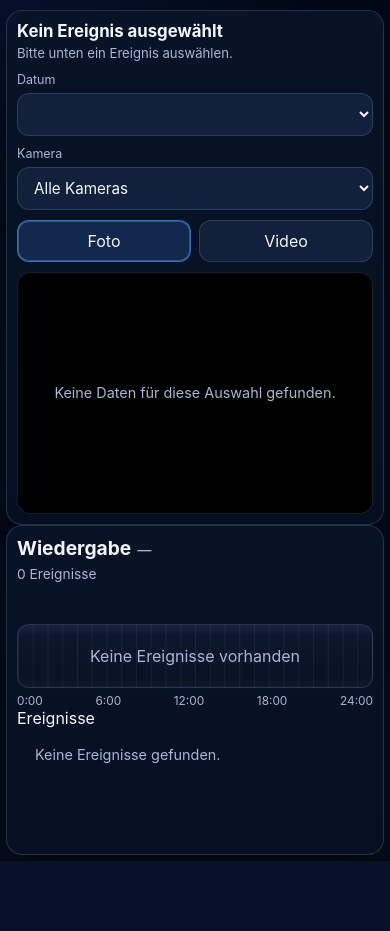
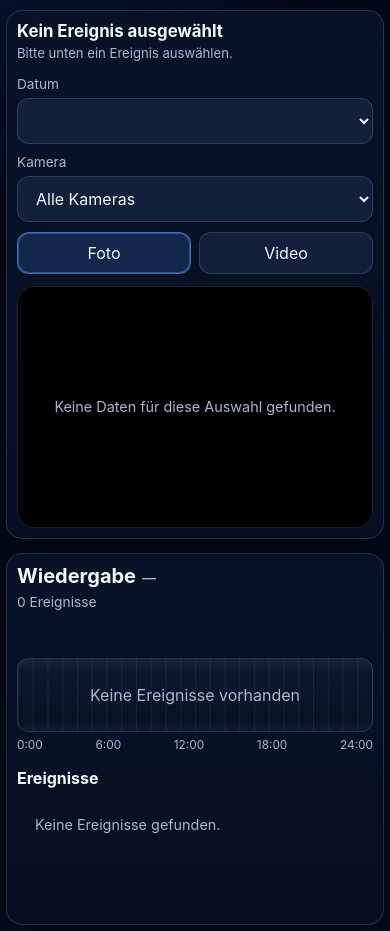
Before and after one commit to BenjiMcKenzie/reolink-timeline-viewer, a FastAPI app: page / in a window 390 px wide. Shown: the part 110-1041 px from the top of the page. Before the commit the page ends 971 px from the top, so only its background shows below. Run offline with FastAPI, Linux system fonts and the light colour scheme; data that the repository does not hold is empty.

Commit message:
Aktualisieren von styles.css

```diff
--- a/app/static/styles.css
+++ b/app/static/styles.css
@@ -50,7 +50,7 @@
 
 .app-shell {
   width: 100%;
-  max-width: 1500px;
+  max-width: 1680px;
   margin: 0 auto;
 }
 
@@ -87,10 +87,16 @@
   border-color: var(--border-strong);
 }
 
-.playback-shell {
+.main-layout {
   display: grid;
-  grid-template-rows: auto auto;
+  grid-template-columns: minmax(0, 2fr) minmax(340px, 520px);
   gap: 14px;
+  align-items: start;
+}
+
+.viewer-column,
+.timeline-column {
+  min-width: 0;
 }
 
 .player-panel,
@@ -109,9 +115,8 @@
 
 .player-topbar {
   display: flex;
-  justify-content: space-between;
-  align-items: flex-start;
-  gap: 18px;
+  flex-direction: column;
+  gap: 14px;
   margin-bottom: 12px;
 }
 
@@ -120,7 +125,7 @@
 }
 
 .player-camera {
-  font-size: 1.55rem;
+  font-size: 1.7rem;
   font-weight: 700;
   line-height: 1.1;
   word-break: break-word;
@@ -134,17 +139,17 @@
 }
 
 .player-actions {
-  display: flex;
+  display: grid;
+  grid-template-columns: minmax(180px, 220px) minmax(180px, 220px) auto;
+  gap: 12px;
   align-items: end;
-  gap: 12px;
-  flex-wrap: wrap;
-  justify-content: flex-end;
 }
 
 .select-wrap {
   display: flex;
   flex-direction: column;
   gap: 6px;
+  min-width: 0;
 }
 
 .select-wrap label {
@@ -153,8 +158,8 @@
 }
 
 .select-wrap select {
-  min-width: 210px;
-  max-width: 100%;
+  width: 100%;
+  min-width: 0;
   border: 1px solid var(--border);
   background: rgba(19, 33, 61, 0.98);
   color: var(--text);
@@ -165,6 +170,7 @@
 .mode-switch {
   display: inline-flex;
   gap: 8px;
+  justify-self: start;
 }
 
 .mode-button {
@@ -193,7 +199,7 @@
 
 .viewer-stage {
   width: 100%;
-  min-height: 420px;
+  min-height: 540px;
   display: flex;
   align-items: center;
   justify-content: center;
@@ -205,7 +211,7 @@
   display: block;
   width: 100%;
   max-width: 100%;
-  max-height: 72vh;
+  max-height: 78vh;
   object-fit: contain;
   background: #000;
 }
@@ -218,18 +224,19 @@
 
 .playback-panel {
   padding: 14px;
+  position: sticky;
+  top: 12px;
 }
 
 .playback-header {
   display: flex;
-  justify-content: space-between;
-  align-items: center;
-  gap: 16px;
-  margin-bottom: 12px;
+  flex-direction: column;
+  gap: 6px;
+  margin-bottom: 14px;
 }
 
 .playback-title {
-  font-size: 2rem;
+  font-size: 1.8rem;
   font-weight: 700;
   display: flex;
   align-items: baseline;
@@ -238,14 +245,14 @@
 }
 
 #selectedMonthLabel {
-  font-size: 1.05rem;
+  font-size: 1rem;
   color: var(--muted);
   font-weight: 500;
 }
 
 .playback-stats {
   color: var(--muted);
-  font-size: 1rem;
+  font-size: 0.95rem;
 }
 
 .day-strip-wrap,
@@ -257,7 +264,7 @@
 }
 
 .day-strip-wrap {
-  margin-bottom: 12px;
+  margin-bottom: 14px;
 }
 
 .day-strip {
@@ -297,6 +304,83 @@
   border-color: var(--border-strong);
   background: linear-gradient(180deg, rgba(31, 70, 148, 0.88), rgba(22, 52, 111, 0.88));
   box-shadow: 0 0 0 1px rgba(74, 147, 255, 0.32);
+}
+
+.timeline-wrap {
+  margin-bottom: 16px;
+}
+
+.timeline-track {
+  position: relative;
+  width: 100%;
+  height: 120px;
+  border: 1px solid var(--border);
+  border-radius: 16px;
+  overflow: hidden;
+  background:
+    linear-gradient(to right, rgba(255,255,255,0.06) 1px, transparent 1px) 0 0 / calc(100% / 24) 100%,
+    linear-gradient(180deg, rgba(12, 25, 48, 0.98), rgba(8, 18, 36, 0.98));
+}
+
+.timeline-track::after {
+  content: "";
+  position: absolute;
+  inset: 0;
+  pointer-events: none;
+  background:
+    linear-gradient(to bottom, rgba(255,255,255,0.05), transparent 18%, transparent 82%, rgba(255,255,255,0.03));
+}
+
+.timeline-scale {
+  display: flex;
+  justify-content: space-between;
+  color: var(--muted);
+  font-size: 0.92rem;
+  margin-top: 10px;
+}
+
+.timeline-marker {
+  position: absolute;
+  bottom: 0;
+  transform: translateX(-50%);
+  width: 26px;
+  border: 0;
+  border-radius: 10px 10px 12px 12px;
+  background: linear-gradient(180deg, rgba(89, 154, 255, 0.88), rgba(63, 120, 232, 0.78));
+  cursor: pointer;
+  opacity: 0.82;
+  transition: 0.16s ease;
+  box-shadow: inset 0 0 0 1px rgba(162, 199, 255, 0.16);
+}
+
+.timeline-marker:hover {
+  opacity: 1;
+}
+
+.timeline-marker.active {
+  background: linear-gradient(180deg, rgba(110, 175, 255, 0.98), rgba(74, 147, 255, 0.95));
+  box-shadow:
+    0 0 0 3px rgba(74, 147, 255, 0.20),
+    inset 0 0 0 1px rgba(193, 220, 255, 0.24);
+  opacity: 1;
+}
+
+.timeline-empty {
+  height: 100%;
+  display: grid;
+  place-items: center;
+  color: var(--muted);
+}
+
+.filmstrip-section {
+  margin-top: 8px;
+}
+
+.filmstrip-header {
+  font-size: 1rem;
+  font-weight: 700;
+  color: var(--text);
+  margin-bottom: 10px;
 }
 
 .events-filmstrip {
@@ -362,73 +446,6 @@
   line-height: 1.15;
 }
 
-.timeline-wrap {
-  margin-top: 8px;
-  width: 100%;
-}
-
-.timeline-track {
-  position: relative;
-  width: 100%;
-  height: 92px;
-  border: 1px solid var(--border);
-  border-radius: 16px;
-  overflow: hidden;
-  background:
-    linear-gradient(to right, rgba(255,255,255,0.06) 1px, transparent 1px) 0 0 / calc(100% / 24) 100%,
-    linear-gradient(180deg, rgba(12, 25, 48, 0.98), rgba(8, 18, 36, 0.98));
-}
-
-.timeline-track::after {
-  content: "";
-  position: absolute;
-  inset: 0;
-  pointer-events: none;
-  background:
-    linear-gradient(to bottom, rgba(255,255,255,0.05), transparent 18%, transparent 82%, rgba(255,255,255,0.03));
-}
-
-.timeline-scale {
-  display: flex;
-  justify-content: space-between;
-  color: var(--muted);
-  font-size: 0.95rem;
-  margin-top: 10px;
-}
-
-.timeline-marker {
-  position: absolute;
-  bottom: 0;
-  transform: translateX(-50%);
-  width: 26px;
-  border: 0;
-  border-radius: 10px 10px 12px 12px;
-  background: linear-gradient(180deg, rgba(89, 154, 255, 0.88), rgba(63, 120, 232, 0.78));
-  cursor: pointer;
-  opacity: 0.82;
-  transition: 0.16s ease;
-  box-shadow: inset 0 0 0 1px rgba(162, 199, 255, 0.16);
-}
-
-.timeline-marker:hover {
-  opacity: 1;
-}
-
-.timeline-marker.active {
-  background: linear-gradient(180deg, rgba(110, 175, 255, 0.98), rgba(74, 147, 255, 0.95));
-  box-shadow:
-    0 0 0 3px rgba(74, 147, 255, 0.20),
-    inset 0 0 0 1px rgba(193, 220, 255, 0.24);
-  opacity: 1;
-}
-
-.timeline-empty {
-  height: 100%;
-  display: grid;
-  place-items: center;
-  color: var(--muted);
-}
-
 ::-webkit-scrollbar {
   height: 10px;
   width: 10px;
@@ -443,45 +460,31 @@
   background: transparent;
 }
 
-@media (max-width: 1100px) {
-  .player-topbar {
-    flex-direction: column;
-    align-items: stretch;
+@media (max-width: 1280px) {
+  .main-layout {
+    grid-template-columns: 1fr;
   }
 
-  .player-actions {
-    width: 100%;
-    display: grid;
-    grid-template-columns: 1fr 1fr;
-    gap: 10px;
-    justify-content: stretch;
-  }
-
-  .select-wrap {
+  .timeline-column {
     width: 100%;
   }
 
-  .select-wrap select {
-    width: 100%;
-    min-width: 0;
+  .playback-panel {
+    position: static;
+  }
+}
+
+@media (max-width: 980px) {
+  .player-actions {
+    grid-template-columns: 1fr 1fr;
   }
 
   .mode-switch {
     grid-column: 1 / -1;
-    width: 100%;
-    display: flex;
-  }
-
-  .mode-button {
-    flex: 1 1 0;
   }
 
   .viewer-stage {
-    min-height: 340px;
-  }
-
-  .playback-title {
-    font-size: 1.45rem;
+    min-height: 380px;
   }
 }
 
@@ -517,11 +520,6 @@
     padding: 10px;
   }
 
-  .player-topbar {
-    gap: 10px;
-    margin-bottom: 10px;
-  }
-
   .player-camera {
     font-size: 1.05rem;
     line-height: 1.2;
@@ -534,32 +532,19 @@
 
   .player-actions {
     grid-template-columns: 1fr;
-  }
-
-  .select-wrap label {
-    font-size: 0.78rem;
-  }
-
-  .select-wrap select {
-    width: 100%;
-    padding: 10px 12px;
-    font-size: 0.95rem;
+    gap: 10px;
   }
 
   .mode-switch {
+    grid-column: auto;
+    width: 100%;
     display: flex;
-    width: 100%;
-    gap: 8px;
   }
 
   .mode-button {
     flex: 1 1 0;
     padding: 10px 12px;
     min-width: 0;
-  }
-
-  .viewer-frame {
-    border-radius: 14px;
   }
 
   .viewer-stage {
@@ -572,15 +557,8 @@
     max-height: 52vh;
   }
 
-  .playback-header {
-    flex-direction: column;
-    align-items: flex-start;
-    gap: 6px;
-    margin-bottom: 10px;
-  }
-
   .playback-title {
-    font-size: 1.2rem;
+    font-size: 1.25rem;
     gap: 6px;
   }
 
@@ -604,6 +582,21 @@
 
   .day-pill .day-week {
     font-size: 0.68rem;
+  }
+
+  .timeline-track {
+    height: 74px;
+    border-radius: 12px;
+  }
+
+  .timeline-scale {
+    font-size: 0.74rem;
+    margin-top: 6px;
+  }
+
+  .timeline-marker {
+    width: 16px;
+    border-radius: 8px 8px 10px 10px;
   }
 
   .events-filmstrip {
@@ -635,21 +628,6 @@
     line-height: 1.15;
   }
 
-  .timeline-track {
-    height: 64px;
-    border-radius: 12px;
-  }
-
-  .timeline-scale {
-    font-size: 0.74rem;
-    margin-top: 6px;
-  }
-
-  .timeline-marker {
-    width: 16px;
-    border-radius: 8px 8px 10px 10px;
-  }
-
   .empty-state {
     padding: 18px;
     font-size: 0.9rem;
```
